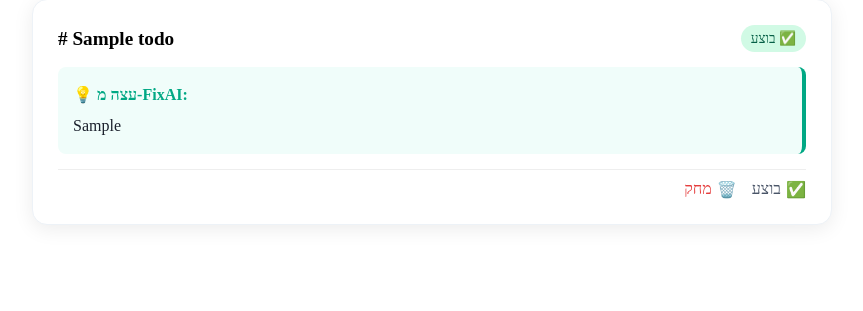
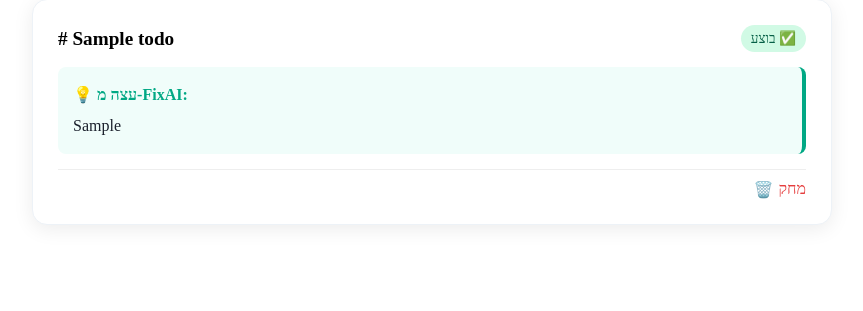
Before and after one commit to oranmeir-git/FixAI, a Flask app: page / in a window 1280 px wide. Shown: the part 236-547 px from the top of the page, without its empty margins (208-1071 px from the left). Run offline with Flask 3, Linux system fonts and the light colour scheme; tables that the repository leaves empty hold one stand-in row (values such as "Sample post").

Commit message:
Remove done button and move trash icon to left

```diff
--- a/templates/index.html
+++ b/templates/index.html
@@ -42,14 +42,10 @@
                 </div>
             {% endif %}
 
-            <div style="margin-top: 15px; border-top: 1px solid #eee; padding-top: 10px; display: flex; justify-content: flex-end; align-items: center; gap: 15px; direction: ltr;">
+            <div style="margin-top: 15px; border-top: 1px solid #eee; padding-top: 10px; display: flex; justify-content: flex-end; align-items: center; direction: ltr;">
                 <a href="/delete/{{ todo.id }}" style="text-decoration: none; color: #e53e3e; display: flex; flex-direction: row; align-items: center; gap: 5px; direction: ltr;">
+                    <span style="direction: ltr;">🗑️</span>
                     <span style="direction: ltr;">מחק</span>
-                    <span style="direction: ltr;">🗑️</span>
-                </a>
-                <a href="/update/{{ todo.id }}" style="text-decoration: none; color: #4a5568; display: flex; flex-direction: row; align-items: center; gap: 5px; direction: ltr;">
-                    <span style="direction: ltr;">בוצע</span>
-                    <span style="direction: ltr;">✅</span>
                 </a>
             </div>
         </div>
```
